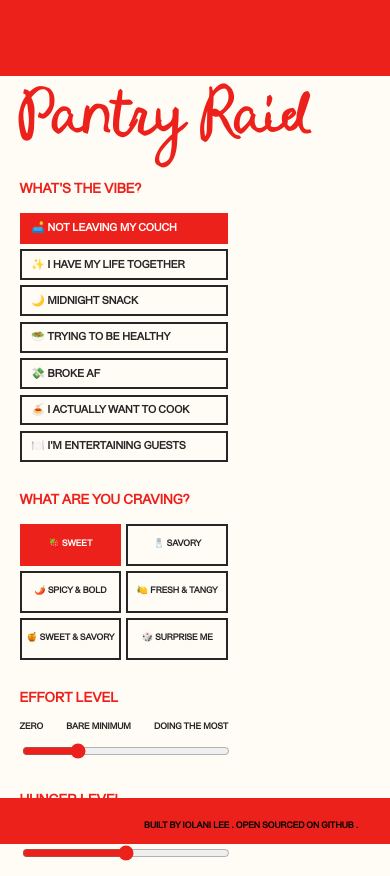
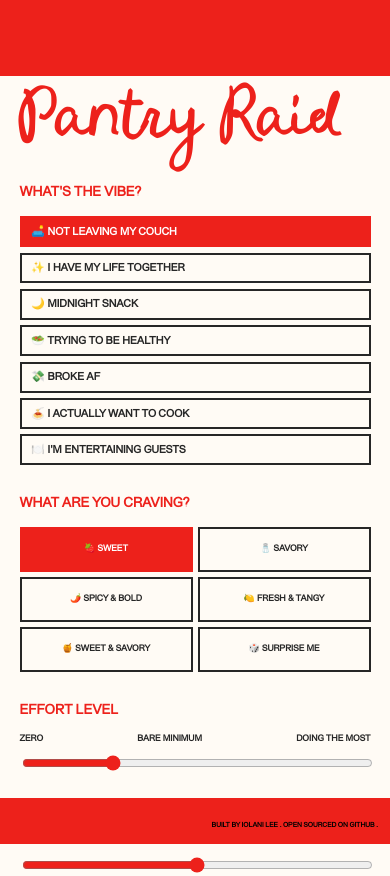
Before and after one commit to iolanilee/pantryraid, a plain HTML site: page index.html in a window 390 px wide. Shown: the top 876 px of the page. Drawn offline with Linux system fonts and the light colour scheme.

Commit message:
fixed mobile responsivity

```diff
--- a/styles.css
+++ b/styles.css
@@ -17,6 +17,7 @@ body {
   background: #FFFBF5;
   color: #262626;
   font-family: "Syndicat Grotesk", sans-serif;
+  overflow-x: hidden;
 }
 
 
@@ -51,11 +52,6 @@ body {
   width: 100%;
   min-height: 100vh;
 
-  /*
-     Allow the page to grow vertically
-     when the columns + artwork are taller
-     than the screen.
-  */
   overflow-x: hidden;
 
   background: #FFFBF5;
@@ -112,6 +108,7 @@ body {
 
 .bottom-border {
   position: fixed;
+
   bottom: 0;
   left: 0;
 
@@ -119,6 +116,7 @@ body {
   height: 5.5vh;
 
   background: #ed211b;
+
   z-index: 9999;
 
   display: flex;
@@ -126,13 +124,15 @@ body {
   justify-content: flex-end;
 
   padding-right: 2rem;
-  box-sizing: border-box;
 
   color: #000000;
+
   font-size: 9px;
   font-weight: 900;
+
   text-transform: uppercase;
 }
+
 
 /*
    MAIN CONTENT
@@ -141,7 +141,9 @@ body {
 .content {
   position: relative;
 
-  padding: 9vh 5vw 4vh;
+  width: 100%;
+
+  padding: 9vh 5vw 8vh;
 
   z-index: 3;
 }
@@ -186,10 +188,6 @@ body {
 
   align-items: start;
 
-  /*
-     Space between the columns
-     and the artwork.
-  */
   margin-bottom: 0;
 }
 
@@ -596,8 +594,8 @@ input[type="checkbox"]:checked
   font-weight: 900;
 
   text-transform: uppercase;
+
   font-family: "Syndicat Grotesk", sans-serif;
-
 
   cursor: pointer;
 }
@@ -829,10 +827,13 @@ input[type="checkbox"]:checked
 
 .artwork {
   position: relative;
+
   top: -50px;
 
   width: 100%;
+
   z-index: 2;
+
   pointer-events: none;
 }
 
@@ -844,9 +845,12 @@ input[type="checkbox"]:checked
   height: auto;
 }
 
+/* RESPONSIVE SECTION */
+
+
 
 /*
-   TABLET
+   TABLET 701px – 900px
 */
 
 @media (max-width: 900px) {
@@ -874,11 +878,13 @@ input[type="checkbox"]:checked
 }
 
 
-/*
-   MOBILE
-*/
+/* MOBILE 700px < */
 
 @media (max-width: 700px) {
+
+  /*
+     PAGE
+  */
 
   body {
     overflow-x: hidden;
@@ -886,19 +892,34 @@ input[type="checkbox"]:checked
 
   .poster {
     min-height: auto;
-
     overflow-x: hidden;
   }
 
+  /*
+     CONTENT
+  */
+
   .content {
-    padding: 9vh 6vw 4vh;
+    width: 100%;
+
+    padding: 9vh 6vw 9vh;
   }
+
+  /*
+     TITLE
+  */
 
   .title {
     font-size: 16vw;
 
-    margin-bottom: 5vh;
+    margin: 1vh 0 5vh;
+
+    letter-spacing: -2px;
   }
+
+  /*
+     STACK ALL COLUMNS
+  */
 
   .columns {
     display: flex;
@@ -907,63 +928,188 @@ input[type="checkbox"]:checked
 
     gap: 35px;
 
-    margin-bottom: 4vh;
+    width: 100%;
+
+    margin: 0;
   }
+
+  .column {
+    width: 100%;
+
+    min-width: 0;
+  }
+
+  /*
+     Reset tablet grid positioning
+  */
+
+  .column-one,
+  .ingredient-column,
+  .recipe-column {
+    grid-column: auto;
+  }
+
+  /*
+     FLAVOR OPTIONS
+  */
 
   .flavor-options {
     grid-template-columns: repeat(2, 1fr);
+
+    width: 100%;
   }
+
+  .flavor-option {
+    min-height: 45px;
+
+    font-size: 9px;
+  }
+
+  /*
+     INGREDIENT GRID
+  */
 
   .ingredient-grid {
     grid-template-columns: repeat(2, 1fr);
+
+    width: 100%;
+
+    gap: 8px;
   }
 
   .ingredient-card {
     min-height: 165px;
   }
 
+  /*
+     RECIPE
+  */
+
   .recipe-column {
+    width: 100%;
+
     min-height: auto;
+
+    padding: 1rem;
+  }
+
+  .recipe-title {
+    font-size: clamp(32px, 10vw, 50px);
+  }
+
+  .recipe-meta {
+    gap: 10px;
   }
 
   /*
-     Artwork is intentionally NOT hidden
-     on mobile. It scales to the screen width.
+     ARTWORK
   */
+
+  .artwork {
+    top: 0;
+
+    width: 100%;
+
+    margin-top: 20px;
+  }
+
+  /*
+     BOTTOM RED BAR
+  */
+
+  .bottom-border {
+    height: 5.5vh;
+
+    padding-right: 1rem;
+
+    font-size: 8px;
+  }
 
 }
 
 
 /*
-   SMALL MOBILE
+   SMALL MOBILE 450px <
 */
 
 @media (max-width: 450px) {
+
+  /*
+     CONTENT
+  */
 
   .content {
     padding-left: 5vw;
 
     padding-right: 5vw;
+
+    padding-bottom: 10vh;
   }
+
+  /*
+     TITLE
+  */
+
+  .title {
+    font-size: 17vw;
+
+    letter-spacing: -2px;
+  }
+
+  /*
+     INGREDIENTS
+     One card per row
+  */
 
   .ingredient-grid {
     grid-template-columns: 1fr;
+
+    gap: 10px;
   }
 
   .ingredient-card {
     min-height: auto;
   }
 
+  /*
+     CUSTOM INGREDIENT INPUT
+  */
+
   .ingredient-input-row {
     flex-direction: column;
+
+    gap: 8px;
   }
 
+  .ingredient-input,
   .add-button {
     width: 100%;
   }
+
+  /*
+     RECIPE META
+  */
 
   .recipe-meta {
     gap: 8px;
   }
 
+  /*
+     RECIPE
+  */
+
+  .recipe-column {
+    padding: 0.85rem;
+  }
+
+  /*
+     BOTTOM BORDER
+  */
+
+  .bottom-border {
+    padding-right: 0.75rem;
+
+    font-size: 7px;
+  }
+
 }
```
